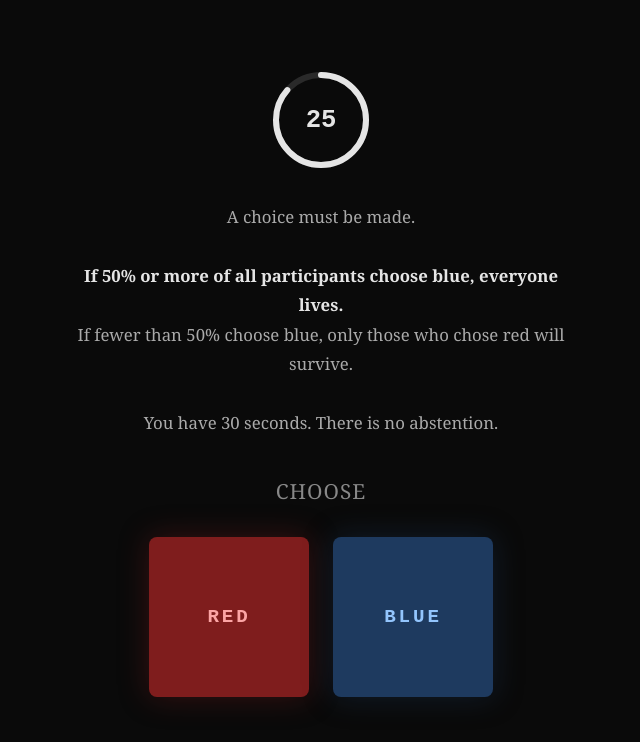
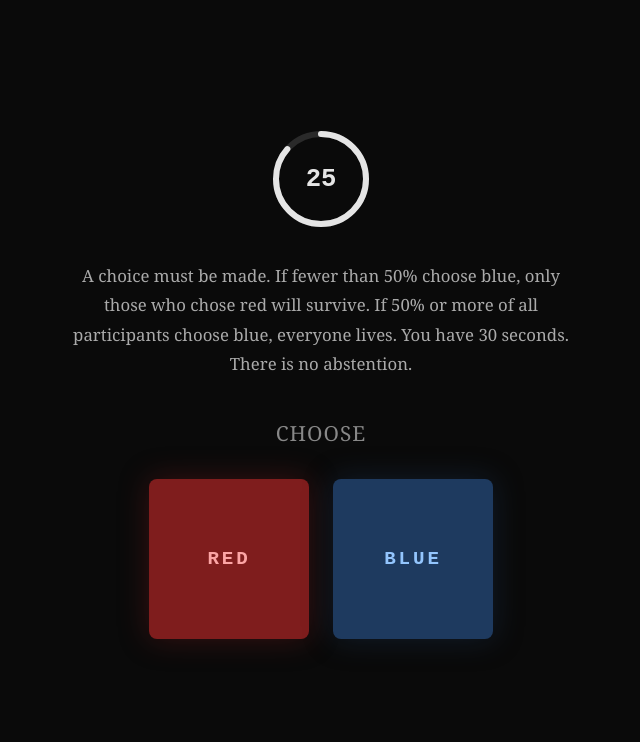
Before and after one commit to ShyelSingh/red-or-blue, a website: page public/index.html in a window 1280 px wide. Shown: the whole page, without its empty margins (319-959 px from the left). Drawn offline with Linux system fonts and the light colour scheme.

Commit message:
Update flavor text order and formatting in choice screen
Co-Authored-By: Claude Sonnet 4.6 <noreply@anthropic.com>

```diff
--- a/public/index.html
+++ b/public/index.html
@@ -213,9 +213,9 @@
     </div>
 
     <p class="stakes">
-      A choice must be made.<br><br>
-      <strong>If 50% or more of all participants choose blue, everyone lives.</strong><br>
-      If fewer than 50% choose blue, only those who chose red will survive.<br><br>
+      A choice must be made.
+      If fewer than 50% choose blue, only those who chose red will survive.
+      If 50% or more of all participants choose blue, everyone lives.
       You have 30 seconds. There is no abstention.
     </p>
 
```
Also changed, not shown: 1 other file.
